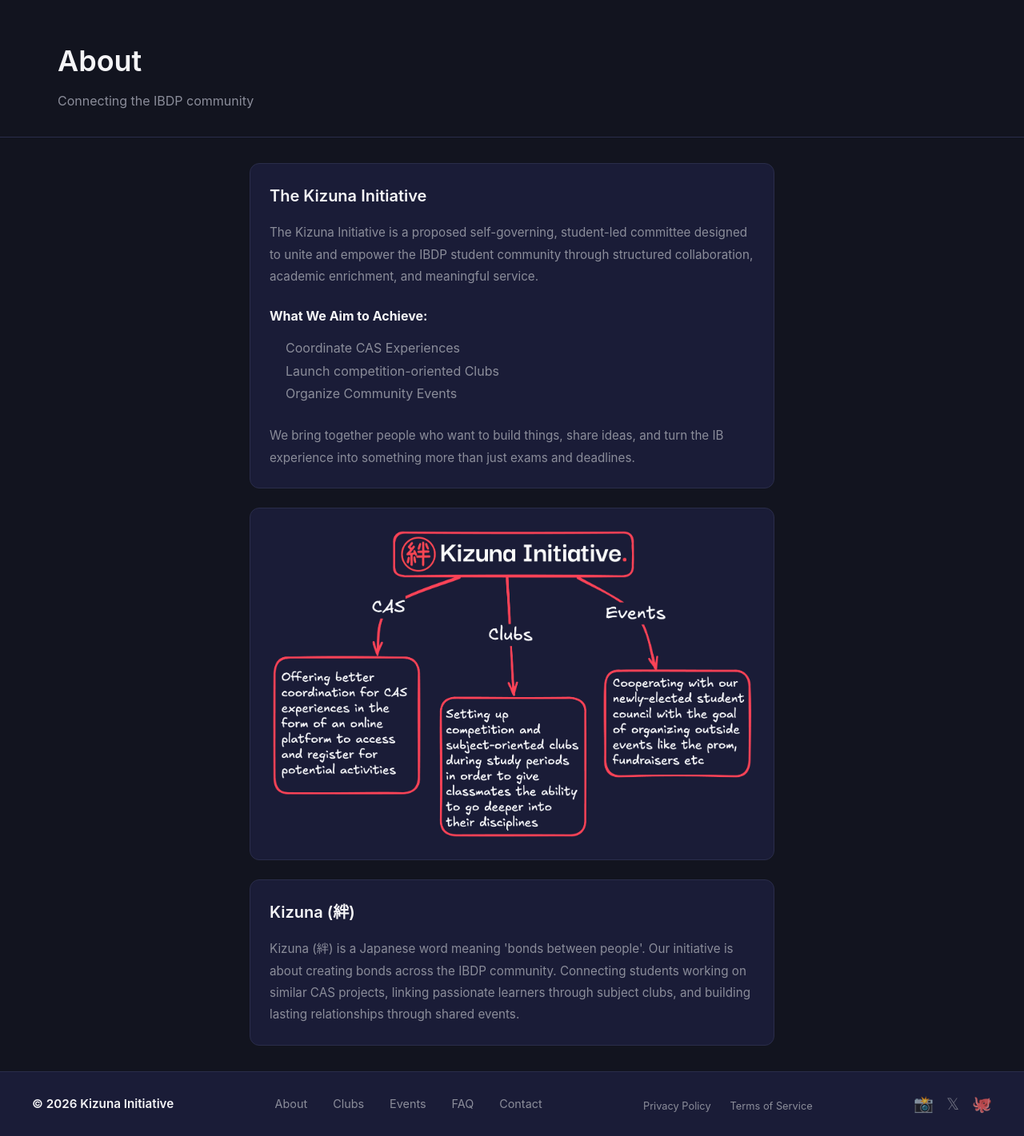
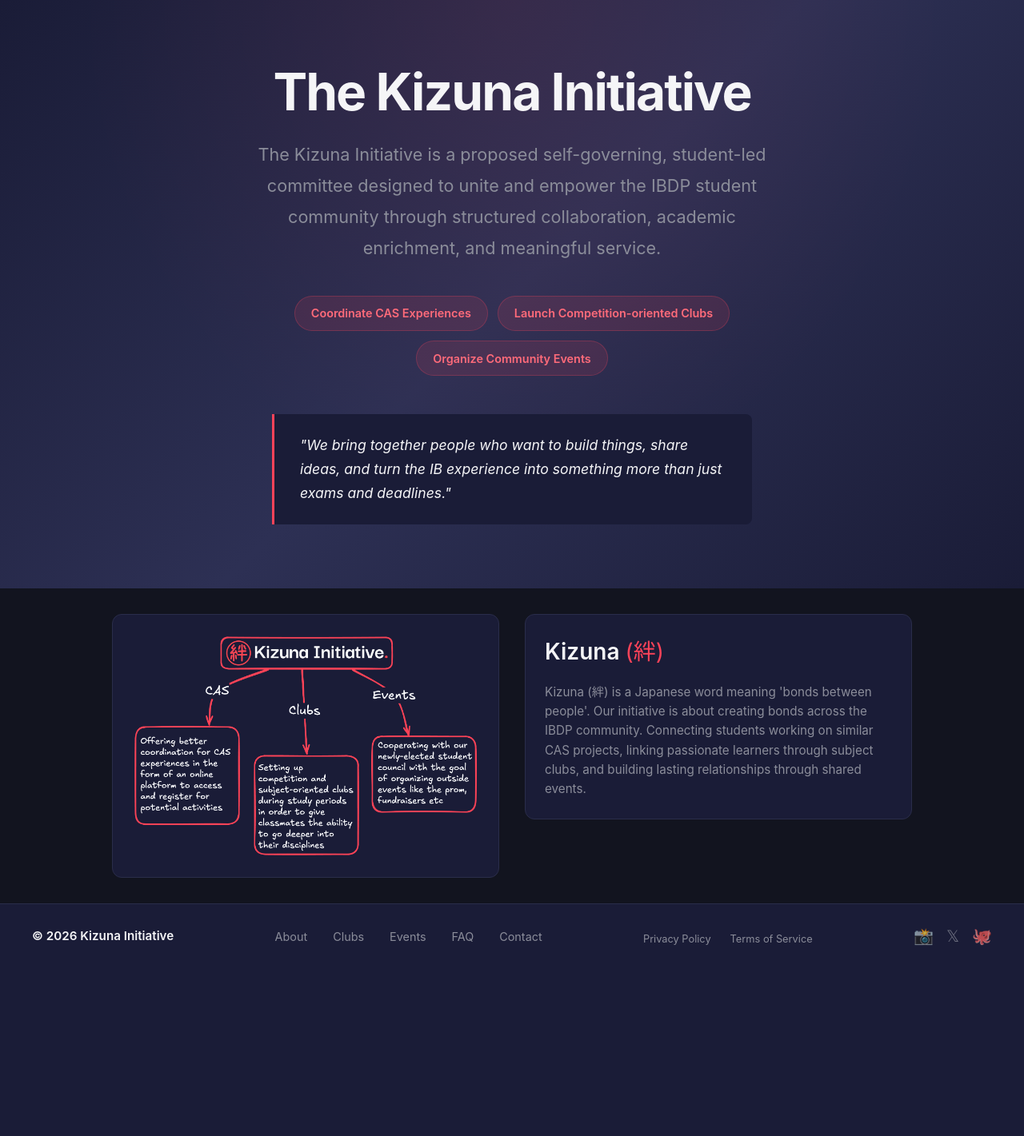
Before and after one commit to nitrimandylis/kizuna, a Flask app: page /about in a window 1280 px wide. Shown: the part 77-1498 px from the top of the page at 80% size. After the commit the page ends 1260 px from the top, so only its background shows below. Run offline with Flask 3, Linux system fonts and the light colour scheme; some libraries are stand-ins or nearby versions.

Commit message:
feat: redesign about page with hero layout and two-column content

```diff
--- a/templates/about.html
+++ b/templates/about.html
@@ -4,54 +4,223 @@
 
 {% block content %}
 <div class="standard-page">
-    <div class="page-header">
+    <section class="about-hero">
         <div class="container">
-            <h1>About</h1>
-            <p>Connecting the IBDP community</p>
+            <h1 class="about-hero-title">The Kizuna Initiative</h1>
+            <p class="about-hero-subtitle">
+                The Kizuna Initiative is a proposed self-governing, student-led committee designed to unite and empower the IBDP student community through structured collaboration, academic enrichment, and meaningful service.
+            </p>
+
+            <div class="about-hero-aims">
+                <span class="aim-badge">Coordinate CAS Experiences</span>
+                <span class="aim-badge">Launch Competition-oriented Clubs</span>
+                <span class="aim-badge">Organize Community Events</span>
+            </div>
+
+            <blockquote class="about-hero-quote">
+                <p>"We bring together people who want to build things, share ideas, and turn the IB experience into something more than just exams and deadlines."</p>
+            </blockquote>
         </div>
-    </div>
+    </section>
 
     <div class="page-content">
-        <div class="container" style="max-width: 720px;">
-            <div class="card">
-                <div class="detail-section">
-                    <h3 style="font-size: 1.25rem; margin-bottom: 1rem;">The Kizuna Initiative</h3>
-                    <p style="color: var(--text-muted); line-height: 1.8;">
-                        The Kizuna Initiative is a proposed self-governing, student-led committee designed to unite and empower the IBDP student community through structured collaboration, academic enrichment, and meaningful service.
-                    </p>
+        <div class="container">
+            <div class="about-content-grid">
+                <div class="about-graph-section">
+                    <div class="card about-graph-card">
+                        <img src="{{ url_for('static', filename='images/graph@3x.png') }}" alt="Kizuna Connection Graph" class="about-graph-image">
+                    </div>
                 </div>
 
-                <div class="detail-section">
-                    <h4 style="font-size: 1rem; margin-bottom: 0.75rem; color: var(--text-secondary);">What We Aim to Achieve:</h4>
-                    <ul style="color: var(--text-muted); line-height: 1.8; margin-left: 1.25rem;">
-                        <li>Coordinate CAS Experiences</li>
-                        <li>Launch competition-oriented Clubs</li>
-                        <li>Organize Community Events</li>
-                    </ul>
-                </div>
-
-                <div class="detail-section">
-                    <p style="color: var(--text-muted); line-height: 1.8;">
-                        We bring together people who want to build things, share ideas, and turn the IB experience into something more than just exams and deadlines.
-                    </p>
-                </div>
-            </div>
-
-            <div class="card" style="margin-top: 1.5rem;">
-                <div class="detail-section" style="text-align: center;">
-                    <img src="{{ url_for('static', filename='images/graph@3x.png') }}" alt="Kizuna Graph" style="max-width: 100%; height: auto; border-radius: 8px;">
-                </div>
-            </div>
-
-            <div class="card" style="margin-top: 1.5rem;">
-                <div class="detail-section">
-                    <h3 style="font-size: 1.25rem; margin-bottom: 1rem;">Kizuna (絆)</h3>
-                    <p style="color: var(--text-muted); line-height: 1.8;">
-                        Kizuna (絆) is a Japanese word meaning 'bonds between people'. Our initiative is about creating bonds across the IBDP community. Connecting students working on similar CAS projects, linking passionate learners through subject clubs, and building lasting relationships through shared events.
-                    </p>
+                <div class="about-meaning-section">
+                    <div class="card about-meaning-card">
+                        <div class="detail-section">
+                            <h2 class="about-meaning-title">Kizuna <span class="about-kanji">(絆)</span></h2>
+                            <p class="about-meaning-text">
+                                Kizuna (絆) is a Japanese word meaning 'bonds between people'. Our initiative is about creating bonds across the IBDP community. Connecting students working on similar CAS projects, linking passionate learners through subject clubs, and building lasting relationships through shared events.
+                            </p>
+                        </div>
+                    </div>
                 </div>
             </div>
         </div>
     </div>
 </div>
+
+<style>
+.about-hero {
+    background: linear-gradient(135deg, var(--navy) 0%, var(--navy-lighter) 50%, var(--navy) 100%);
+    padding: 5rem 2rem;
+    text-align: center;
+    position: relative;
+    overflow: hidden;
+}
+
+.about-hero::before {
+    content: '';
+    position: absolute;
+    top: 0;
+    left: 0;
+    right: 0;
+    bottom: 0;
+    background: radial-gradient(ellipse at center top, rgba(254, 67, 89, 0.08) 0%, transparent 60%);
+    pointer-events: none;
+}
+
+.about-hero .container {
+    max-width: 800px;
+    position: relative;
+    z-index: 1;
+}
+
+.about-hero-title {
+    font-size: clamp(2.5rem, 6vw, 4rem);
+    font-weight: 700;
+    letter-spacing: -0.03em;
+    margin-bottom: 1.5rem;
+    line-height: 1.1;
+    animation: fadeInUp 0.6s ease;
+}
+
+.about-hero-subtitle {
+    font-size: clamp(1.1rem, 2vw, 1.35rem);
+    color: var(--text-muted);
+    line-height: 1.8;
+    max-width: 680px;
+    margin: 0 auto 2.5rem;
+    animation: fadeInUp 0.6s ease 0.1s both;
+}
+
+.about-hero-aims {
+    display: flex;
+    justify-content: center;
+    flex-wrap: wrap;
+    gap: 0.75rem;
+    margin-bottom: 3rem;
+    animation: fadeInUp 0.6s ease 0.2s both;
+}
+
+.aim-badge {
+    display: inline-flex;
+    align-items: center;
+    padding: 0.6rem 1.25rem;
+    font-size: 0.9rem;
+    font-weight: 600;
+    background: rgba(254, 67, 89, 0.12);
+    color: var(--primary-light);
+    border: 1px solid rgba(254, 67, 89, 0.25);
+    border-radius: 50px;
+    transition: var(--transition);
+}
+
+.aim-badge:hover {
+    background: rgba(254, 67, 89, 0.2);
+    border-color: rgba(254, 67, 89, 0.4);
+    transform: translateY(-2px);
+}
+
+.about-hero-quote {
+    max-width: 600px;
+    margin: 0 auto;
+    padding: 1.5rem 2rem;
+    background: var(--bg-elevated);
+    border-left: 3px solid var(--primary);
+    border-radius: 0 8px 8px 0;
+    text-align: left;
+    animation: fadeInUp 0.6s ease 0.3s both;
+}
+
+.about-hero-quote p {
+    font-size: 1.1rem;
+    font-style: italic;
+    color: var(--text);
+    line-height: 1.7;
+    margin: 0;
+}
+
+.about-content-grid {
+    display: grid;
+    grid-template-columns: 1fr 1fr;
+    gap: 2rem;
+    align-items: start;
+    max-width: 1000px;
+    margin: 0 auto;
+}
+
+.about-graph-card {
+    padding: 1.5rem;
+    display: flex;
+    align-items: center;
+    justify-content: center;
+}
+
+.about-graph-image {
+    max-width: 100%;
+    height: auto;
+    border-radius: 8px;
+}
+
+.about-meaning-card {
+    height: 100%;
+}
+
+.about-meaning-title {
+    font-size: 1.75rem;
+    font-weight: 600;
+    margin-bottom: 1rem;
+    color: var(--text);
+}
+
+.about-kanji {
+    color: var(--primary);
+    font-weight: 400;
+}
+
+.about-meaning-text {
+    color: var(--text-muted);
+    line-height: 1.9;
+    font-size: 1.05rem;
+}
+
+@keyframes fadeInUp {
+    from {
+        opacity: 0;
+        transform: translateY(20px);
+    }
+    to {
+        opacity: 1;
+        transform: translateY(0);
+    }
+}
+
+@media (max-width: 768px) {
+    .about-hero {
+        padding: 3rem 1.5rem;
+    }
+
+    .about-hero-quote {
+        padding: 1.25rem 1.5rem;
+        margin: 0 0.5rem;
+    }
+
+    .about-hero-quote p {
+        font-size: 1rem;
+    }
+
+    .about-content-grid {
+        grid-template-columns: 1fr;
+    }
+
+    .about-hero-aims {
+        flex-direction: column;
+        align-items: center;
+    }
+
+    .aim-badge {
+        width: 100%;
+        max-width: 280px;
+        justify-content: center;
+    }
+}
+</style>
 {% endblock %}
```
